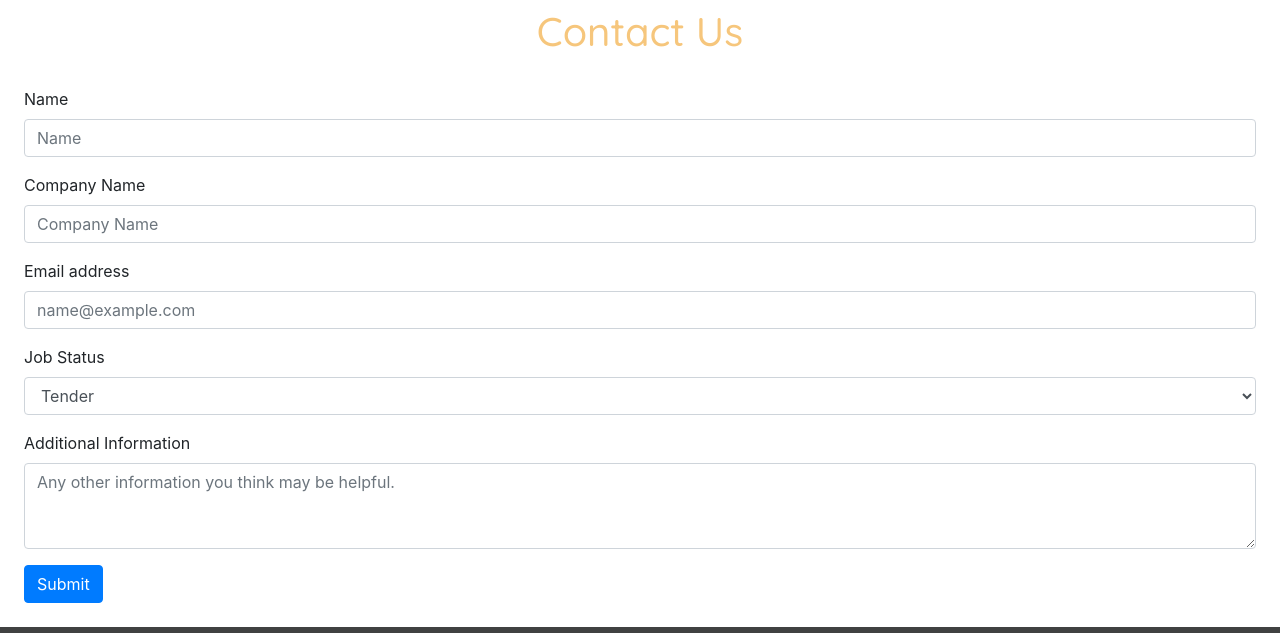
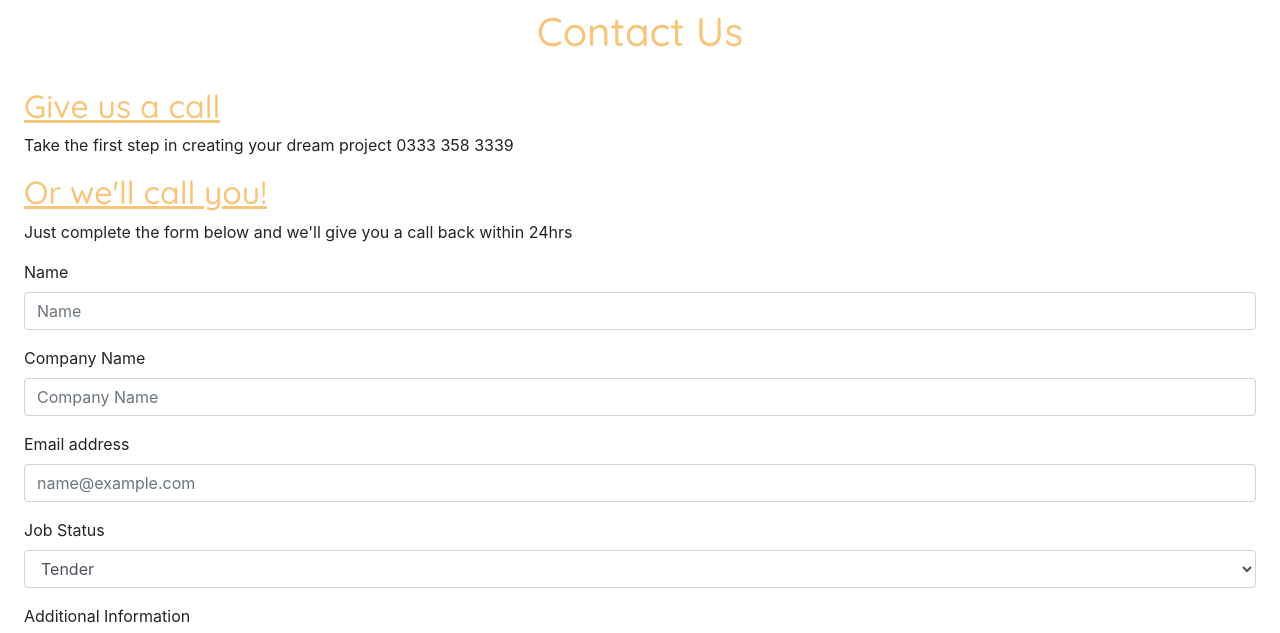
Before and after one commit to D0nni387/Luxury-Door-Solutions, a plain HTML site: page index.html in a window 1280 px wide. Shown: the part 2287-2920 px from the top of the page. Drawn offline with nearby package versions, Linux system fonts and the light colour scheme.

Commit message:
updated contact information

```diff
--- a/index.html
+++ b/index.html
@@ -190,6 +190,10 @@
   <!--Contact Us-->
 
   <section class="container-fluid contact-us" id="contact">
+<h2 class="font-color-main subhead">Give us a call</h2>
+<p>Take the first step in creating your dream project 0333 358 3339</p>
+<h2 class="font-color-main subhead">Or we'll call you!</h2>
+<p>Just complete the form below and we'll give you a call back within 24hrs</p>
     <form>
       <div class="form-group ">
         <label for="name">Name</label>
```
